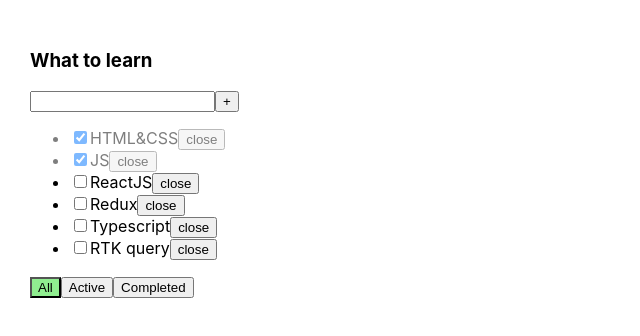
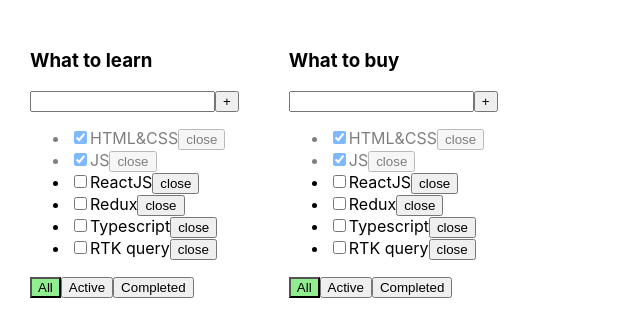
Before and after one commit to BaykovAleksandr/ToDoList01-02, a React (Vite) app: page / in a window 1280 px wide. Shown: the top 336 px of the page, without its empty margins (0-640 px from the left). Built offline with nearby package versions, Linux system fonts and the light colour scheme.

Commit message:
add secont todolist and refactor filtering

```diff
--- a/src/App.tsx
+++ b/src/App.tsx
@@ -10,9 +10,17 @@
 };
 
 export type FilterValues = "all" | "active" | "completed";
+export type Todolist = {
+  id: string;
+  title: string;
+  filter: FilterValues;
+};
 
 export const App = () => {
-  const [filter, setFilter] = useState<FilterValues>("all");
+  const [todolists, setTodolists] = useState<Todolist[]>([
+    { id: v1(), title: "What to learn", filter: "all" },
+    { id: v1(), title: "What to buy", filter: "all" },
+  ]);
   const [tasks, setTasks] = useState<Task[]>([
     { id: v1(), title: "HTML&CSS", isDone: true },
     { id: v1(), title: "JS", isDone: true },
@@ -31,24 +39,12 @@
   const deleteTask = (itemId: string) =>
     setTasks(tasks.filter((item) => item.id !== itemId));
 
-   function getFilteredTasks() {
-     let tasksForTodolist = tasks;
-
-     switch (filter) {
-       case "active":
-         tasksForTodolist = tasks.filter((t) => t.isDone === false);
-         break;
-
-       case "completed":
-         tasksForTodolist = tasks.filter((t) => t.isDone === false);
-         break;
-     }
-
-     return tasksForTodolist;
-   }
-
-  const filterTask = (item: FilterValues) => {
-    return setFilter(item);
+  const changeFilter = (todolistId: string, filter: FilterValues) => {
+    setTodolists(
+      todolists.map((todolist) =>
+        todolist.id === todolistId ? { ...todolist, filter } : todolist
+      )
+    );
   };
 
   const changeTaskStatus = (taskId: string, isDone: boolean) => {
@@ -60,15 +56,26 @@
 
   return (
     <div className="app">
-      <TodolistItem
-        title="What to learn"
-        tasks={getFilteredTasks()}
-        deleteTask={deleteTask}
-        filterTask={filterTask}
-        createTask={createTask}
-        changeTaskStatus={changeTaskStatus}
-        filter={filter}
-      />
+      {todolists.map((todolist) => {
+        let filteredTasks = tasks;
+        if (todolist.filter === "active") {
+          filteredTasks = tasks.filter((task) => !task.isDone);
+        }
+        if (todolist.filter === "completed") {
+          filteredTasks = tasks.filter((task) => task.isDone);
+        }
+        return (
+          <TodolistItem
+            key={todolist.id}
+            todolist={todolist}
+            tasks={filteredTasks}
+            deleteTask={deleteTask}
+            changeFilter={changeFilter}
+            createTask={createTask}
+            changeTaskStatus={changeTaskStatus}
+          />
+        );
+      })}
     </div>
   );
 };
--- a/src/TodolistItem.tsx
+++ b/src/TodolistItem.tsx
@@ -1,25 +1,23 @@
 import { ChangeEvent, type KeyboardEvent, useState } from "react";
-import type { FilterValues, Task } from "./App";
+import type { FilterValues, Task, Todolist } from "./App";
 import { Button } from "./Button";
 
 type Props = {
-  title: string;
   tasks: Task[];
+  todolist: Todolist;
   deleteTask: (taskId: string) => void;
-  filterTask: (task: FilterValues) => void;
+  changeFilter: (todolistId: string, filter: FilterValues) => void;
   createTask: (title: string) => void;
   changeTaskStatus: (taskId: string, isDone: boolean) => void;
-  filter: string;
 };
 
 export const TodolistItem = ({
-  title,
+  todolist: { id, title, filter },
   tasks,
   deleteTask,
-  filterTask,
+  changeFilter,
   createTask,
   changeTaskStatus,
-  filter,
 }: Props) => {
   const [taskTitle, setTaskTitle] = useState<string>("");
   const [error, setError] = useState<string | null>(null);
@@ -43,6 +41,10 @@
     if (event.code === "Enter") {
       createTaskHandler();
     }
+  };
+
+  const changeFilterHandler = (filter: FilterValues) => {
+    changeFilter(id, filter);
   };
 
   return (
@@ -90,17 +92,17 @@
         <Button
           className={filter === "all" ? "active-filter" : ""}
           title={"All"}
-          onClick={() => filterTask("all")}
+          onClick={() => changeFilterHandler("all")}
         />
         <Button
           className={filter === "active" ? "active-filter" : ""}
           title={"Active"}
-          onClick={() => filterTask("active")}
+          onClick={() => changeFilterHandler("active")}
         />
         <Button
           className={filter === "completed" ? "active-filter" : ""}
           title={"Completed"}
-          onClick={() => filterTask("completed")}
+          onClick={() => changeFilterHandler("completed")}
         />
       </div>
     </div>
```
